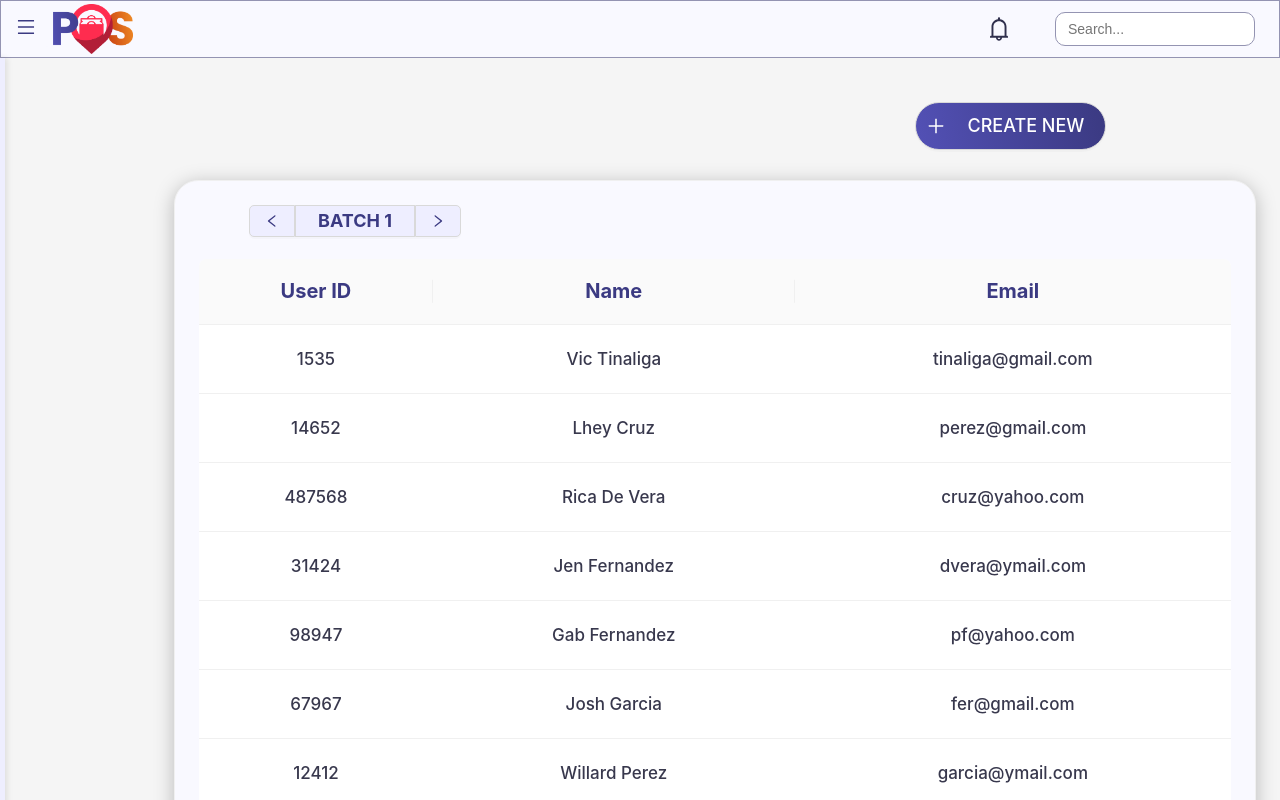
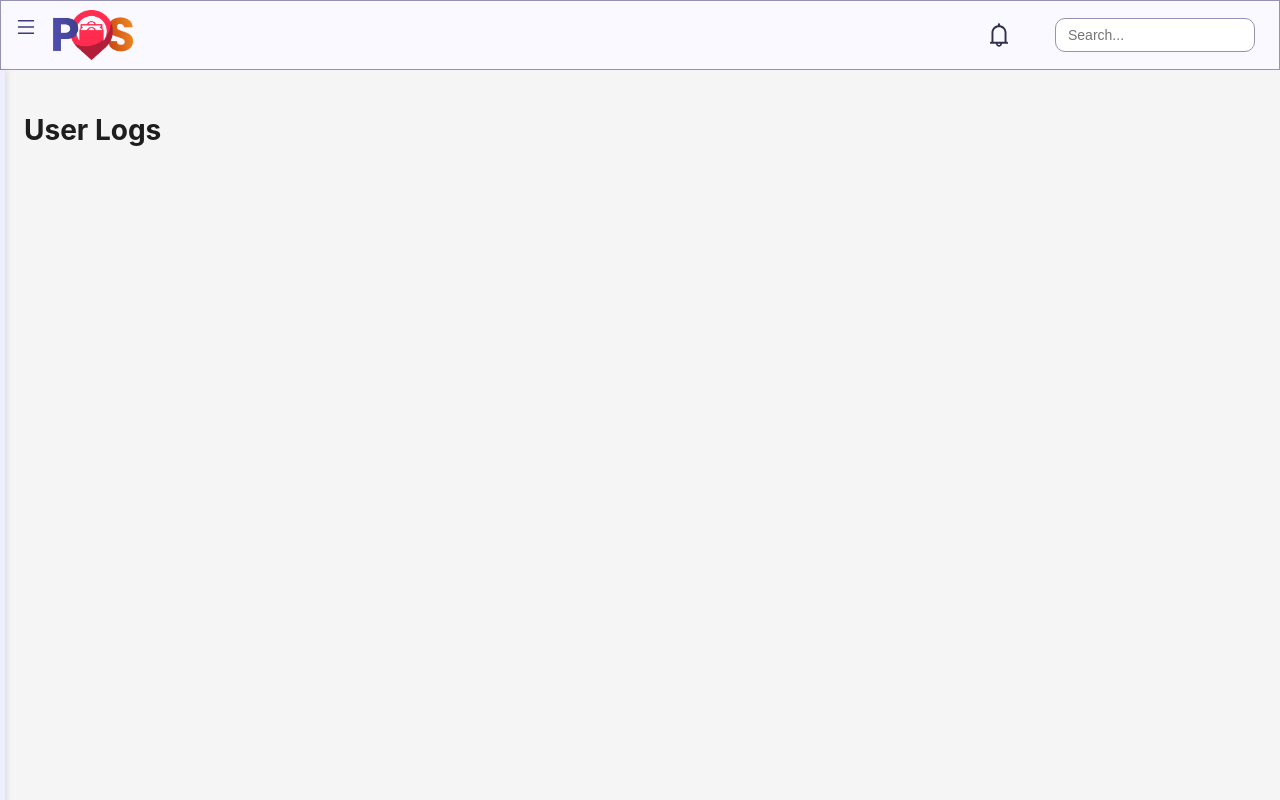
Before and after one commit to Lheyli/POS_project, a React (Create React App) app: page /user-logs in a window 1280 px wide. Shown: the top 800 px of the page. Built offline with nearby package versions, Linux system fonts and the light colour scheme.

Commit message:
erica changes

```diff
--- a/src/App.js
+++ b/src/App.js
@@ -28,7 +28,8 @@ function App() {
         <Route path="transactions" element={<Layout><Transactions /></Layout>} />
         <Route path="sales-report" element={<Layout><Sales /></Layout>} />
         <Route path="accounting-report" element={<Layout><Accounting /></Layout>} />
-        <Route path="user-logs" element={<Layout><Members /></Layout>} />
+        <Route path="clients" element={<Layout><Members /></Layout>} />
+        <Route path= "user-logs" element={<Layout><User /></Layout> } />
         <Route path="qr" element={<Layout><ScanQrCode /></Layout>} />
         <Route path="purchase" element={<Layout><MakePurchase /></Layout>} />
         <Route path="make" element={<Purchase />} />
--- a/src/pages/Members.jsx
+++ b/src/pages/Members.jsx
@@ -1,6 +1,7 @@
 import React, { useState } from 'react';
 import { Table, Card, Button, Modal, Space } from 'antd';
-import { PlusOutlined, RightOutlined, LeftOutlined } from '@ant-design/icons';
+import { PlusOutlined } from '@ant-design/icons';
+import { FaAngleDown } from 'react-icons/fa'
 import { Link } from 'react-router-dom';
 
 const buttonStyle = {
@@ -270,9 +271,9 @@ const handleModalCancel = () => {
             borderRadius: '24px',
           }}
         >   <div style={containerStyle}>
-            <Button style={{ borderRadius: '5px 0px 0px 5px', background: '#EEEEFF' }}><LeftOutlined style={iconStyle}/></Button>
-            <Button style={buttonStyle}>BATCH 1 </Button>
-            <Button style={{ borderRadius: '0px 5px 5px 0px', background: '#EEEEFF' }}><RightOutlined style={iconStyle}/></Button>
+
+            <Button style={buttonStyle}>BATCH 1 <FaAngleDown /> </Button>
+
           </div>
           <br/>
           <Table columns={columns} dataSource={data} style={{ width: '100%', height: 300, justifyContent: 'center' }} />
```
